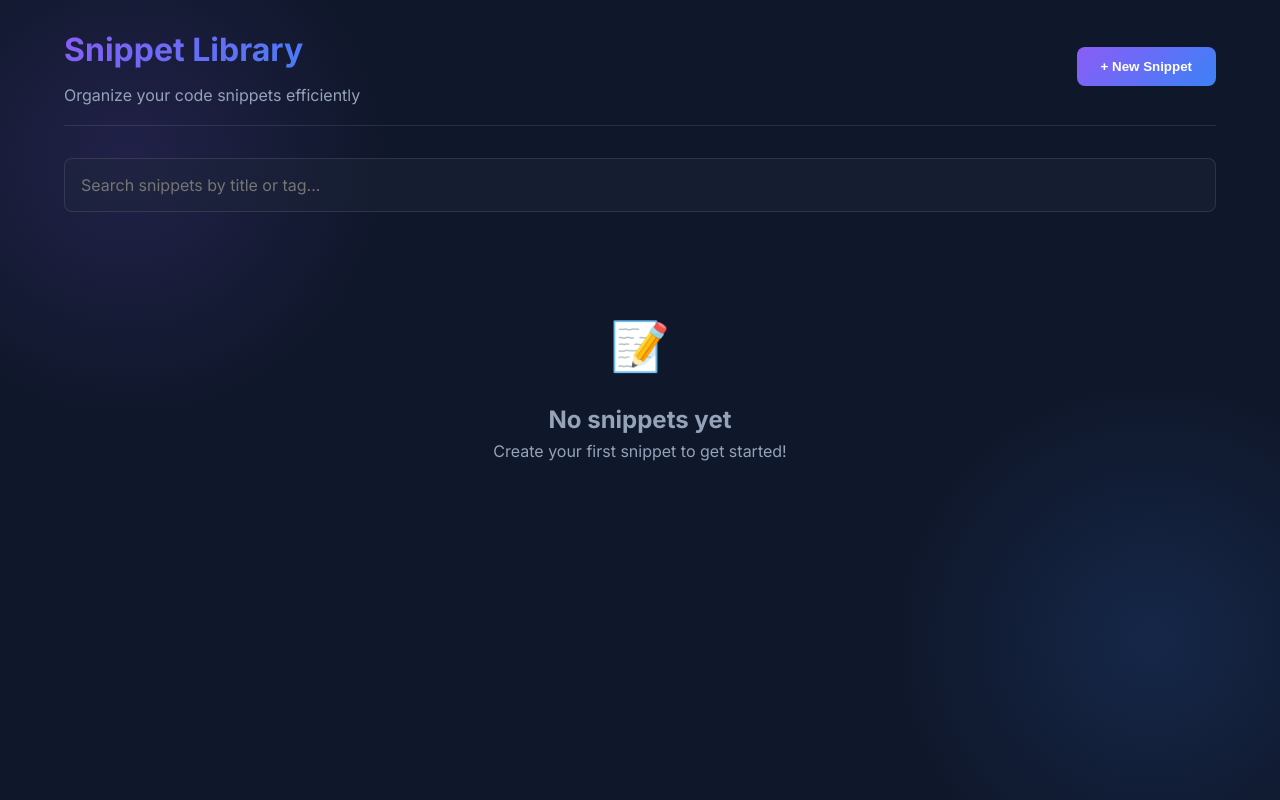
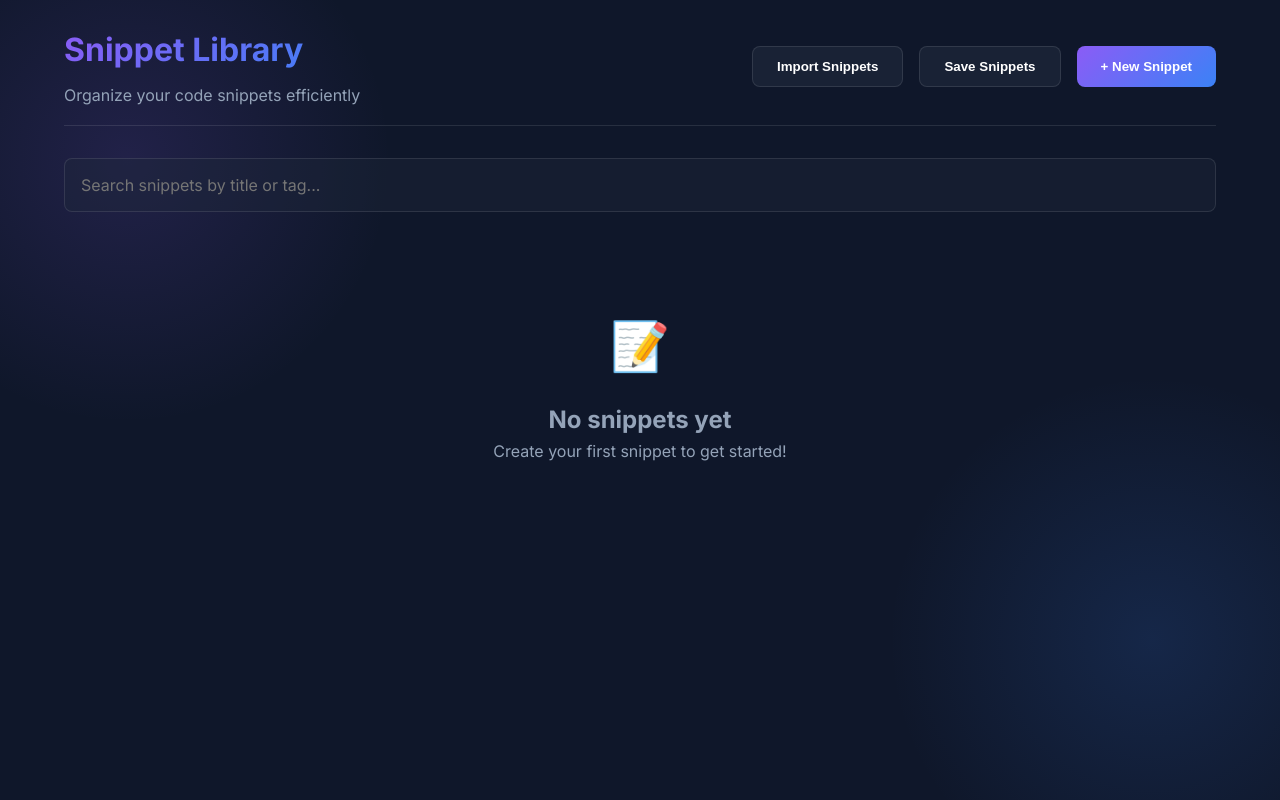
Before and after one commit to MiltonChino/snippet-webapp, a React (Vite) app: page / in a window 1280 px wide. Built offline with nearby package versions, Linux system fonts and the light colour scheme.

Commit message:
feat: Create main application component `App.jsx` to manage snippets with local storage, search, and import/export functionality.

```diff
--- a/src/App.jsx
+++ b/src/App.jsx
@@ -1,4 +1,4 @@
-import React, { useState, useEffect } from 'react';
+import React, { useState, useEffect, useRef } from 'react';
 import SnippetList from './components/SnippetList';
 import SnippetForm from './components/SnippetForm';
 
@@ -9,6 +9,7 @@ function App() {
   });
   const [isFormOpen, setIsFormOpen] = useState(false);
   const [searchTerm, setSearchTerm] = useState('');
+  const fileInputRef = useRef(null);
 
   useEffect(() => {
     localStorage.setItem('snippets', JSON.stringify(snippets));
@@ -23,6 +24,51 @@ function App() {
     if (window.confirm('Are you sure you want to delete this snippet?')) {
       setSnippets(snippets.filter(s => s.id !== id));
     }
+  };
+
+  const saveSnippets = () => {
+    const blob = new Blob([JSON.stringify(snippets, null, 2)], { type: 'application/json' });
+    const url = URL.createObjectURL(blob);
+    const a = document.createElement('a');
+    a.href = url;
+    a.download = 'snippets.json';
+    document.body.appendChild(a);
+    a.click();
+    document.body.removeChild(a);
+    URL.revokeObjectURL(url);
+  };
+
+  const handleImportClick = () => {
+    fileInputRef.current.click();
+  };
+
+  const handleFileChange = (event) => {
+    const file = event.target.files[0];
+    if (!file) return;
+
+    const reader = new FileReader();
+    reader.onload = (e) => {
+      try {
+        const importedSnippets = JSON.parse(e.target.result);
+        if (Array.isArray(importedSnippets)) {
+          // Append new snippets, potentially you might want to check for duplicates or generate new IDs
+          // For now, we just append them as requested.
+          // We should probably ensure they have unique IDs if the source had IDs that conflict.
+          // But for simplicity and per "append" instruction, we just add them.
+          // A safer way is to regenerate IDs or check, but let's stick to simple append.
+          setSnippets(prevSnippets => [...prevSnippets, ...importedSnippets]);
+          alert(`Successfully imported ${importedSnippets.length} snippets.`);
+        } else {
+          alert('Invalid file format: The file must contain an array of snippets.');
+        }
+      } catch (error) {
+        console.error('Error parsing JSON:', error);
+        alert('Error importing snippets: Invalid JSON file.');
+      }
+    };
+    reader.readAsText(file);
+    // Reset file input so the same file can be selected again if needed
+    event.target.value = '';
   };
 
   const filteredSnippets = snippets.filter(s =>
@@ -53,6 +99,28 @@ function App() {
           <p style={{ color: 'var(--text-secondary)' }}>Organize your code snippets efficiently</p>
         </div>
 
+        <div style={{ display: 'flex', gap: '1rem' }}>
+          <input
+            type="file"
+            accept=".json"
+            ref={fileInputRef}
+            style={{ display: 'none' }}
+            onChange={handleFileChange}
+          />
+          <button
+            className="btn"
+            onClick={handleImportClick}
+            style={{ background: 'var(--bg-card)', border: '1px solid var(--border-color)' }}
+          >
+            Import Snippets
+          </button>
+          <button
+            className="btn"
+            onClick={saveSnippets}
+            style={{ background: 'var(--bg-card)', border: '1px solid var(--border-color)' }}
+          >
+            Save Snippets
+          </button>
           <button
             className="btn"
             onClick={() => setIsFormOpen(true)}
@@ -60,6 +128,7 @@ function App() {
           >
             + New Snippet
           </button>
+        </div>
       </header>
 
       {isFormOpen && (
```
Also changed, not shown: 1 other file (tests, documents, lock files or other folders). Lines whose indentation alone changed are shown as unchanged.
